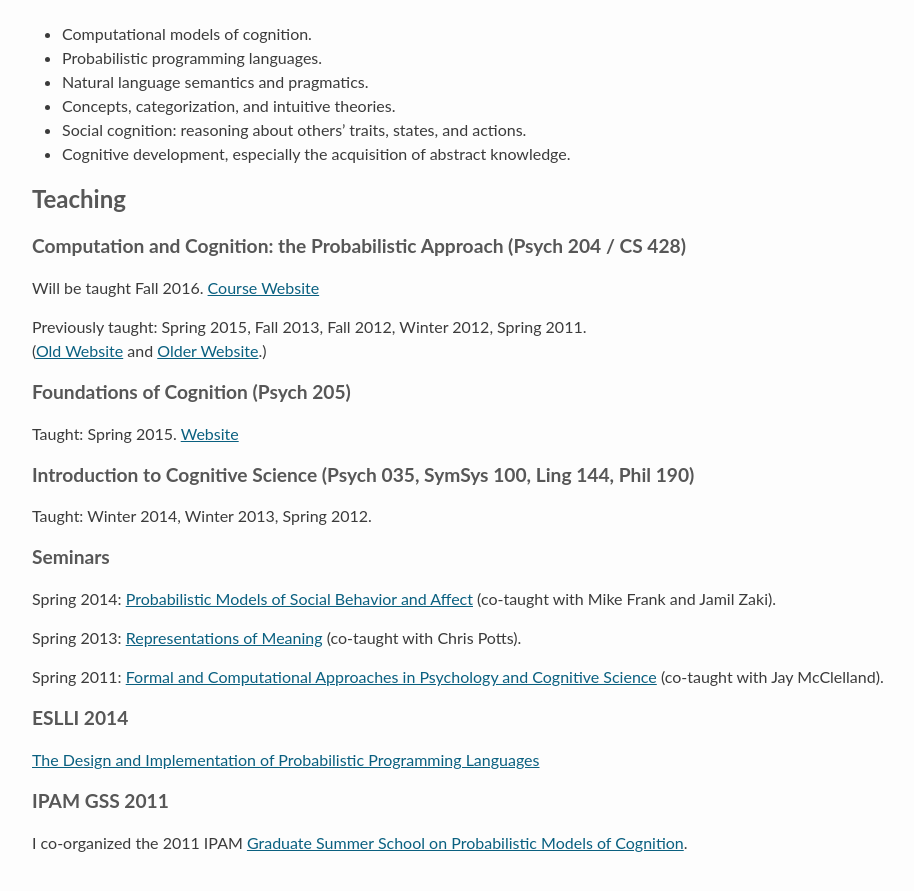
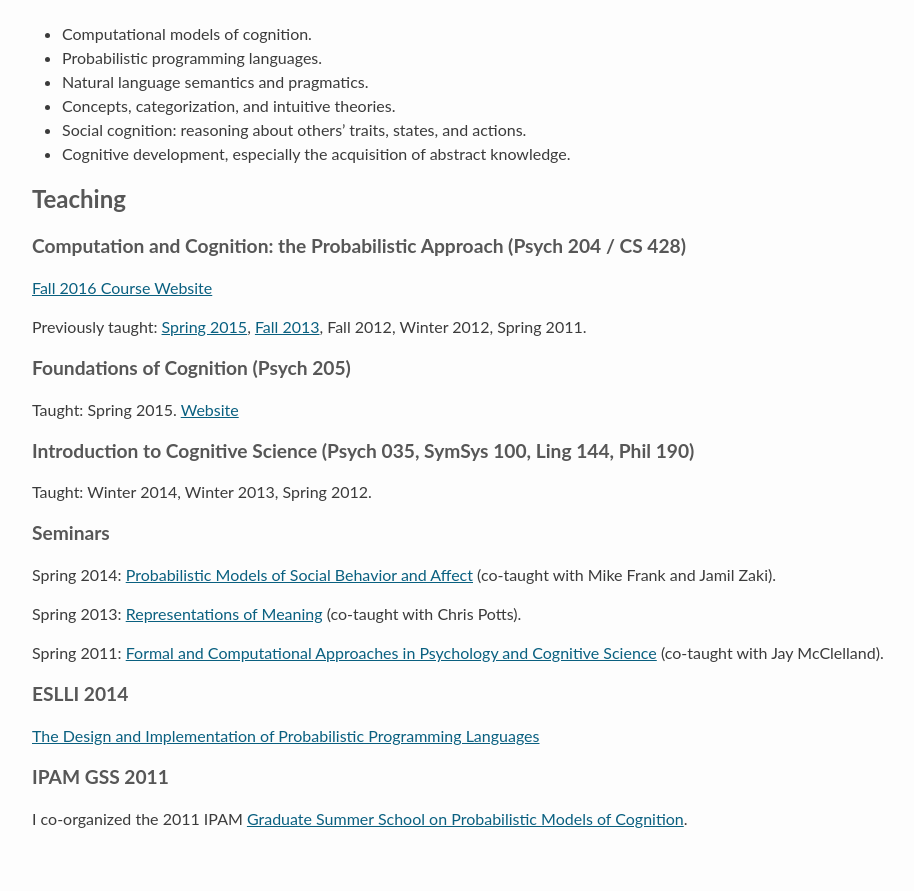
Before and after one commit to stanford-cocolab/cocolab.stanford.edu, a Jekyll site: the page built from ndg.md, in a window 1280 px wide and 900 px high, scrolled down 655 px. Shown: the top 891 px of the window, without its empty margins (94-1008 px from the left). Built offline with Jekyll 4.4.1, drawn with Linux system fonts in a browser that asks for light colours; Markdown is read by kramdown in place of the engine named in the settings; a script that is not in the unit is left out.

Commit message:
fix teaching section

```diff
--- a/ndg.md
+++ b/ndg.md
@@ -31,10 +31,10 @@ Office: 356 Jordan Hall, Stanford.
 ## Teaching
 
 ### Computation and Cognition: the Probabilistic Approach (Psych 204 / CS 428)
-Will be taught Fall 2016. [Course Website](psych204-fall2016.html)
 
-Previously taught: Spring 2015, Fall 2013, Fall 2012, Winter 2012, Spring 2011.
-([Old Website](psych204-spr2015.html) and [Older Website](http://www.stanford.edu/~ngoodman/psych204/).)
+[Fall 2016 Course Website](psych204-fall2016.html)
+
+Previously taught: [Spring 2015](psych204-spr2015.html), [Fall 2013](http://www.stanford.edu/~ngoodman/psych204/), Fall 2012, Winter 2012, Spring 2011.
 
 ### Foundations of Cognition (Psych 205)
 
```
